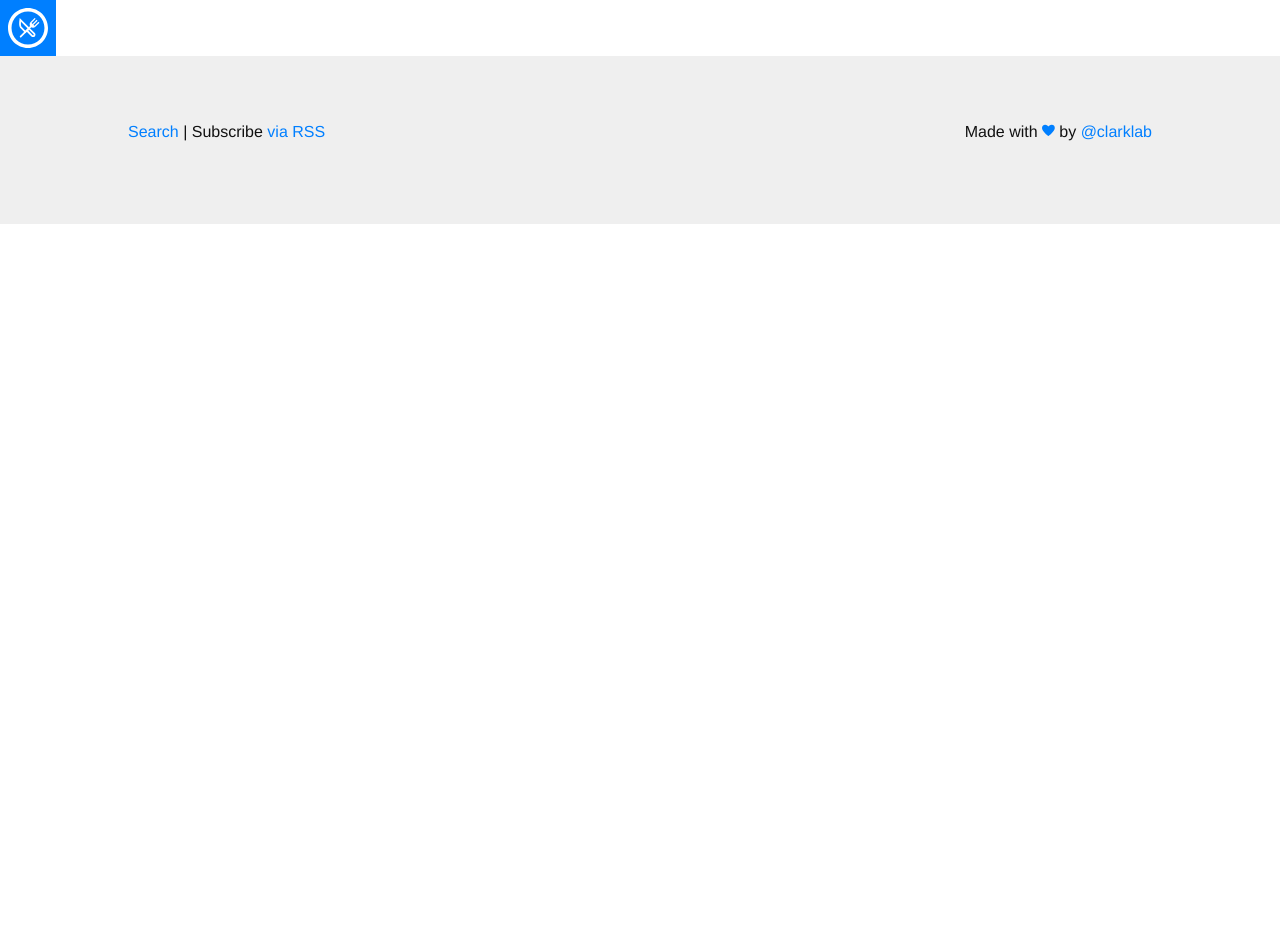
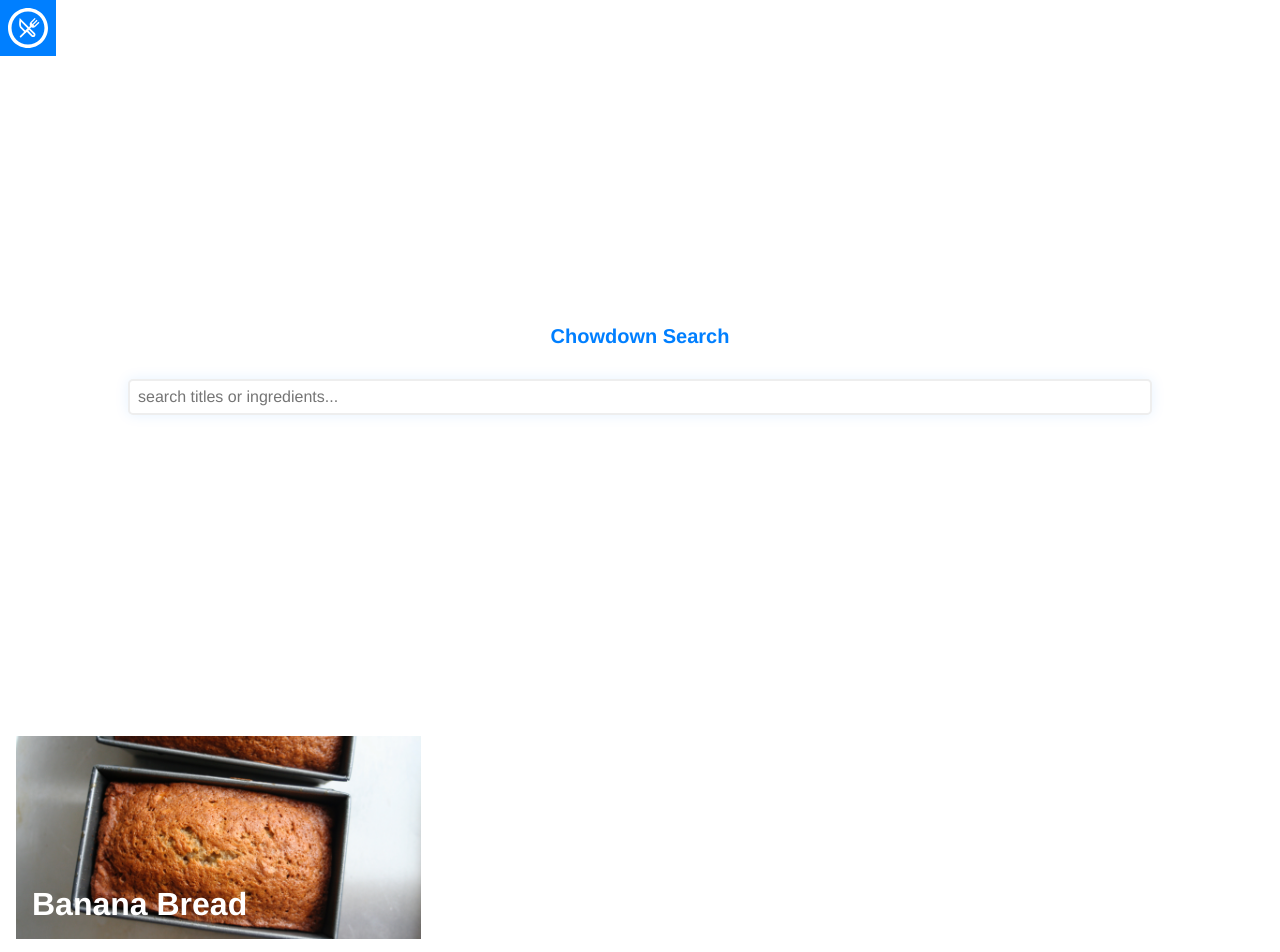
Before and after one commit to Skn0tt/recipes.simonknott.de, a Next.js app: page /search in a window 1280 px wide. Shown: the top 952 px of the page. Before the commit the page ends 800 px from the top, so only its background shows below. Built offline with nearby package versions, Linux system fonts and the light colour scheme; a web font is replaced by a local one.

Commit message:
Implement search page

```diff
--- a/RecipesRepository.ts
+++ b/RecipesRepository.ts
@@ -2,7 +2,7 @@ export interface Recipe {
   slug: string;
   title: string;
   description: string;
-  imageHref?: string;
+  imageHref: string;
   imageCredit?: string;
   ingredients: string[];
   directions: string[];
--- a/package.json
+++ b/package.json
@@ -8,6 +8,7 @@
     "start": "next start"
   },
   "dependencies": {
+    "clsx": "^1.1.1",
     "next": "9.4.4",
     "react": "16.13.1",
     "react-dom": "16.13.1",
--- a/pages/search.tsx
+++ b/pages/search.tsx
@@ -1,5 +1,87 @@
 import { Default } from "../layouts/Default";
+import { RecipesRepository } from "../RecipesRepository";
+import { InferGetStaticPropsType } from "next";
+import { useState, useMemo } from "react";
+import Link from "next/link";
+import clsx from "clsx";
 
-export default function Search() {
-  return <Default>Search!</Default>;
+export async function getStaticProps() {
+  const recipes = await RecipesRepository.getRecipes();
+  return {
+    props: {
+      items: recipes.map((recipe) => {
+        return {
+          slug: recipe.slug,
+          title: recipe.title,
+          imageHref: recipe.imageHref,
+          text: [
+            recipe.description,
+            ...recipe.directions,
+            ...recipe.ingredients,
+            recipe.title,
+            recipe.description,
+          ].join(""),
+        };
+      }),
+    },
+  };
 }
+
+export default function Search(
+  props: InferGetStaticPropsType<typeof getStaticProps>
+) {
+  const { items } = props;
+
+  const [searchInput, setSearchInput] = useState<string>();
+  const used = typeof searchInput === "string";
+
+  const searchResults = useMemo(
+    () =>
+      items.filter((item) => {
+        return item.text
+          .toLowerCase()
+          .includes(searchInput?.toLowerCase() ?? "");
+      }),
+    [items, searchInput]
+  );
+
+  return (
+    <Default>
+      <div
+        className={clsx("search", "container", "max-width-2", used && "used")}
+        style={{ height: used ? "126px" : undefined }}
+      >
+        <div id="search-container">
+          <h3 className="center mb3 blue">Chowdown Search</h3>
+          <input
+            value={searchInput}
+            onChange={(evt) => setSearchInput(evt.target.value)}
+            type="text"
+            id="search-input"
+            placeholder="search titles or ingredients..."
+          />
+        </div>
+      </div>
+
+      <div className="clearfix">
+        <div className="recipes xs-px1 xs-mt2 center" id="results-container">
+          {searchResults.map((result) => (
+            <div className="sm-col sm-col-6 md-col-6 lg-col-4 xs-px1 xs-mb2 left-align">
+              <Link href="/recipes/[slug]" as={`/recipes/${result.slug}`}>
+                <a className="block relative bg-blue">
+                  <div
+                    className="image ratio bg-cover"
+                    style={{ backgroundImage: `url(${result.imageHref})` }}
+                  ></div>
+                  <h1 className="title p2 m0 absolute bold white bottom-0 left-0">
+                    {result.title}
+                  </h1>
+                </a>
+              </Link>
+            </div>
+          ))}
+        </div>
+      </div>
+    </Default>
+  );
+}
--- a/tsconfig.json
+++ b/tsconfig.json
@@ -4,7 +4,7 @@
     "lib": ["dom", "dom.iterable", "esnext"],
     "allowJs": true,
     "skipLibCheck": true,
-    "strict": false,
+    "strict": true,
     "forceConsistentCasingInFileNames": true,
     "noEmit": true,
     "esModuleInterop": true,
```
Also changed, not shown: 1 other file (tests, documents, lock files or other folders).
